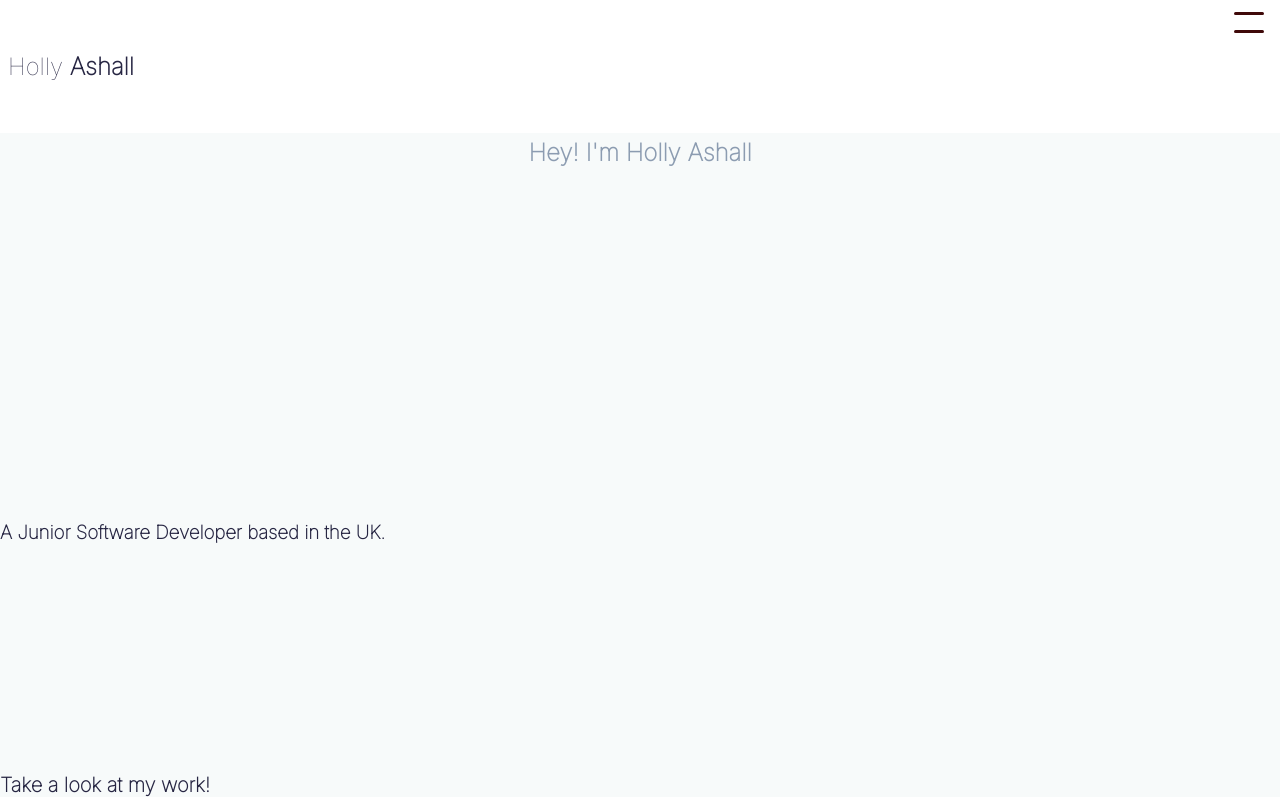
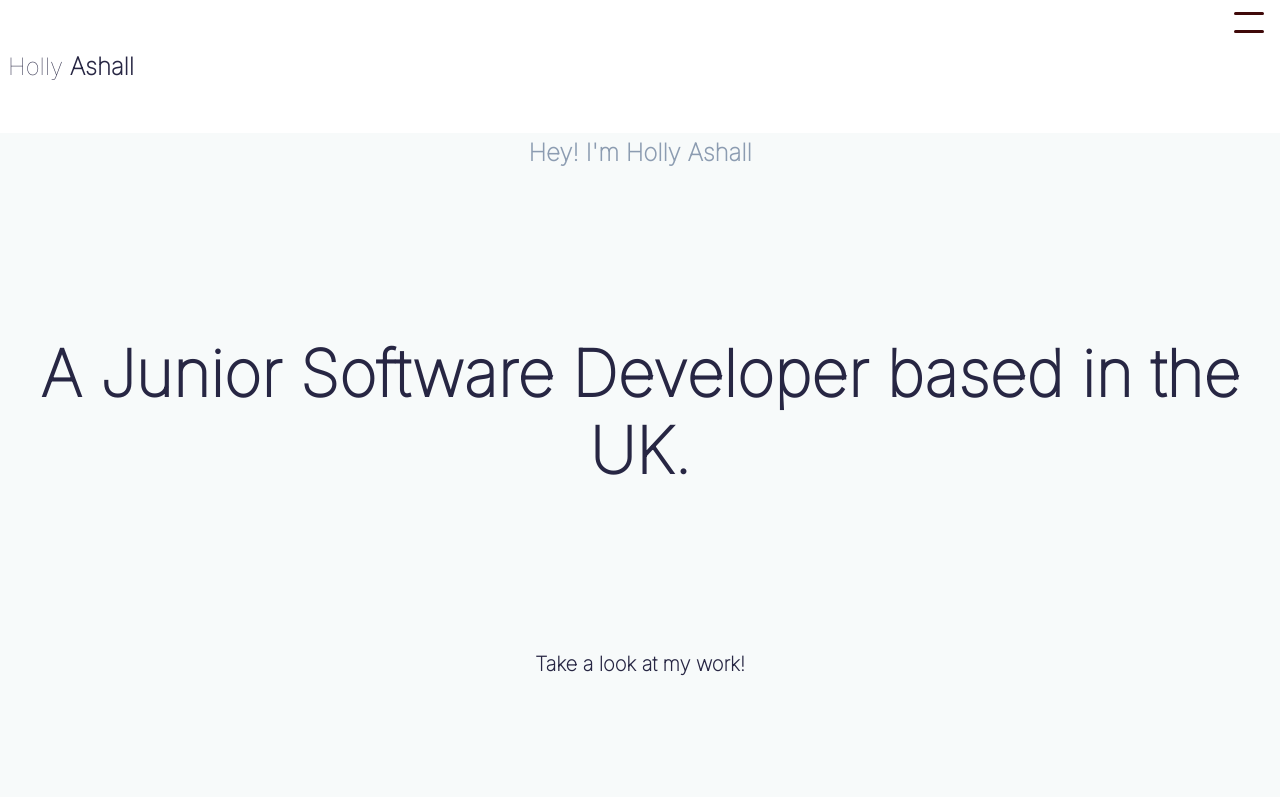
Before and after one commit to hollyashall/portfolio, a plain HTML site: page index.html in a window 1280 px wide. Shown: the top 797 px of the page. Drawn offline with Linux system fonts and the light colour scheme; a web font is replaced by a local one.

Commit message:
first section

```diff
--- a/_First-section.scss
+++ b/_First-section.scss
@@ -27,7 +27,7 @@ font-weight: 600;
 align-items: center;
 text-align: center;
 color: #8C9CB1;
-height:10rem;
+// height:10rem;
 // padding: 10%;
 size: 10rem;
 
@@ -40,30 +40,26 @@ font-family: inter;
 font-style: normal;
 font-weight: 600;
 // font-size: 40rem;
-line-height: 120%;
+// line-height: 10rem;
 display: flex;
 align-items: center;
 text-align: center;
 color: #272643;
 height: 30rem;
-size: 10rem;
+// size: 10rem;
+font-size: 4rem;
 
 }
 
 .First-section__Sub-heading{
-  // position: absolute;
-// width: 221px;
-// height: 24px;
-// left: 31.5px;
-// top: 27px;
+
 
 font-family: 'Inter';
 font-style: normal;
 font-weight: 700;
 font-size: 20px;
 line-height: 24px;
-
-/* Deep Navy */
-
+align-items: center;
+text-align: center;
 color: #272643;
 }
```
Also changed, not shown: style.css, 1 other file.
